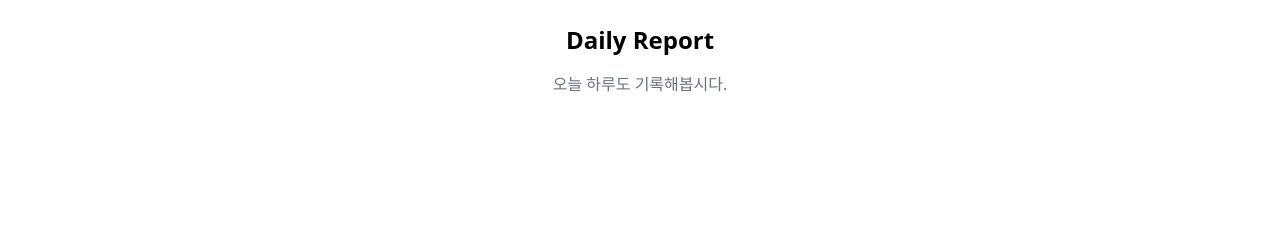
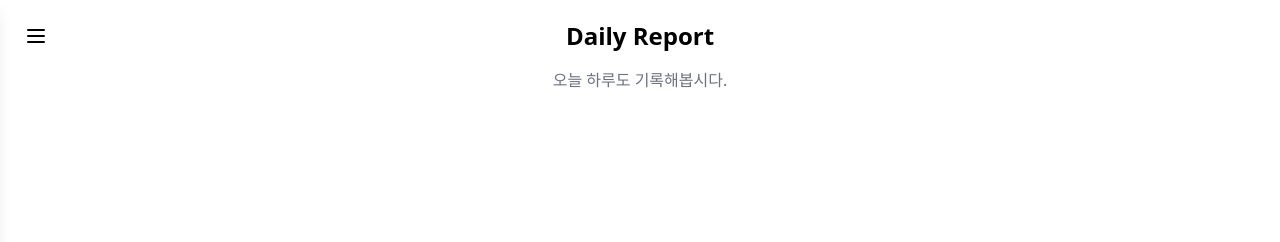
Before and after one commit to ckdduf138/reportory, a React (Create React App) app: page / in a window 1280 px wide. Shown: the top 242 px of the page. Built offline with nearby package versions, Linux system fonts and the light colour scheme; the HTML template or start-up script is replaced by a standard one.

Commit message:
햄버거 메뉴 추가

```diff
--- /dev/null
+++ b/src/components/SidebarMenu.tsx
@@ -0,0 +1,48 @@
+import React, { useState } from 'react';
+
+const SidebarMenu: React.FC = () => {
+  const [isOpen, setIsOpen] = useState(false);
+
+  return (
+    <>
+      {/* 햄버거 버튼 */}
+      <button
+        className="fixed top-4 left-4 p-2 z-70"
+        onClick={() => setIsOpen(true)}
+      >
+        <img src={`${process.env.PUBLIC_URL}/images/home/ic-menu.svg`} />
+      </button>
+
+      {/* 사이드바 */}
+      <div
+        className={`fixed top-0 left-0 h-full w-64 bg-white shadow-lg transform transition-transform duration-300 z-50 ${isOpen ? 'translate-x-0' : '-translate-x-full'}`}
+      >
+        <h1 className="flex p-4 text-2xl font-bold text-center text-black">Daily Report</h1>
+
+        <button
+          className="absolute top-4 right-4 p-2 rounded-md text-gray-800"
+          onClick={() => setIsOpen(false)}
+        >
+          <img src={`${process.env.PUBLIC_URL}/images/home/ic-x-02.svg`} />
+        </button>
+
+        {/* 메뉴 리스트 */}
+        <nav className="flex flex-col gap-4 p-6 text-gray-800">
+          <a href="#" className="hover:text-blue-500">홈</a>
+          <a href="#" className="hover:text-blue-500">기능</a>
+          <a href="#" className="hover:text-blue-500">설정</a>
+          <a href="#" className="hover:text-blue-500">로그아웃</a>
+        </nav>
+      </div>
+
+      {isOpen && (
+        <div
+          className="fixed inset-0 bg-black bg-opacity-50 z-60"
+          onClick={() => setIsOpen(false)}
+        ></div>
+      )}
+    </>
+  );
+};
+
+export default SidebarMenu;
--- a/src/pages/Home.tsx
+++ b/src/pages/Home.tsx
@@ -10,6 +10,7 @@ import { generateUUID } from '../utils/transalte';
 import { deleteDatabase, deleteReport, getReports, saveReport, copyReport } from '../utils/storage';
 
 import { Report } from '../types/Common';
+import SidebarMenu from '../components/SidebarMenu';
 
 
 const Home: React.FC = () => {
@@ -113,7 +114,7 @@ const Home: React.FC = () => {
 
   return (
     <div className="min-h-screen flex items-start justify-center relative">
-      <div className="p-6 pb-24 w-full max-w-7xl">
+      <div className="p-5 pb-24 w-full max-w-7xl">
         <h1 className="text-2xl font-bold mb-4 text-center text-black">Daily Report</h1>
 
         <ReportViewer
@@ -153,6 +154,7 @@ const Home: React.FC = () => {
           />
         )}
 
+        <SidebarMenu />
         <ToastContainer />
 
         {isLoading && <Loader />}
```
Also changed, not shown: public/images/home/ic-menu.svg (added), public/images/home/ic-x-02.svg (added).
